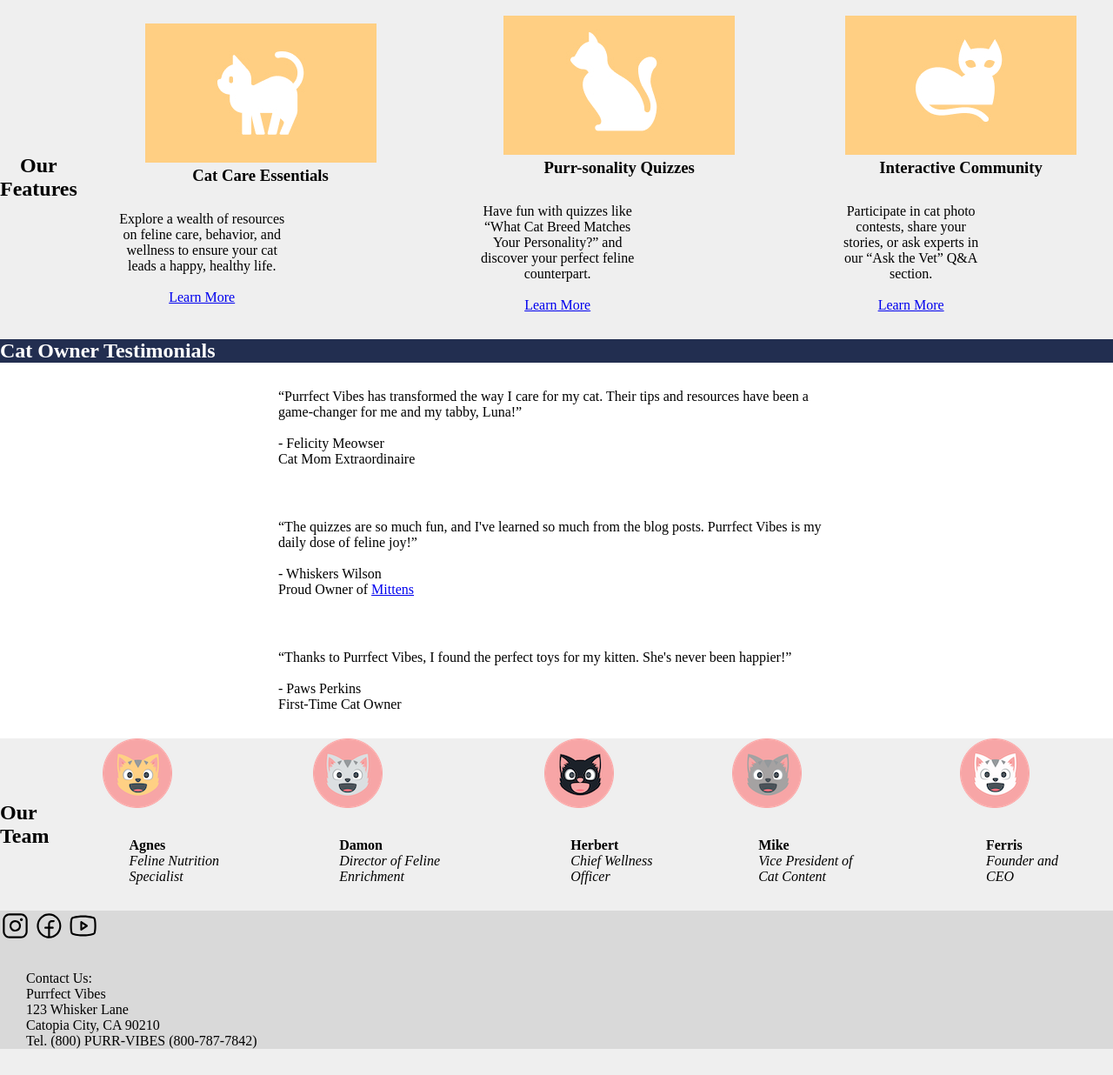
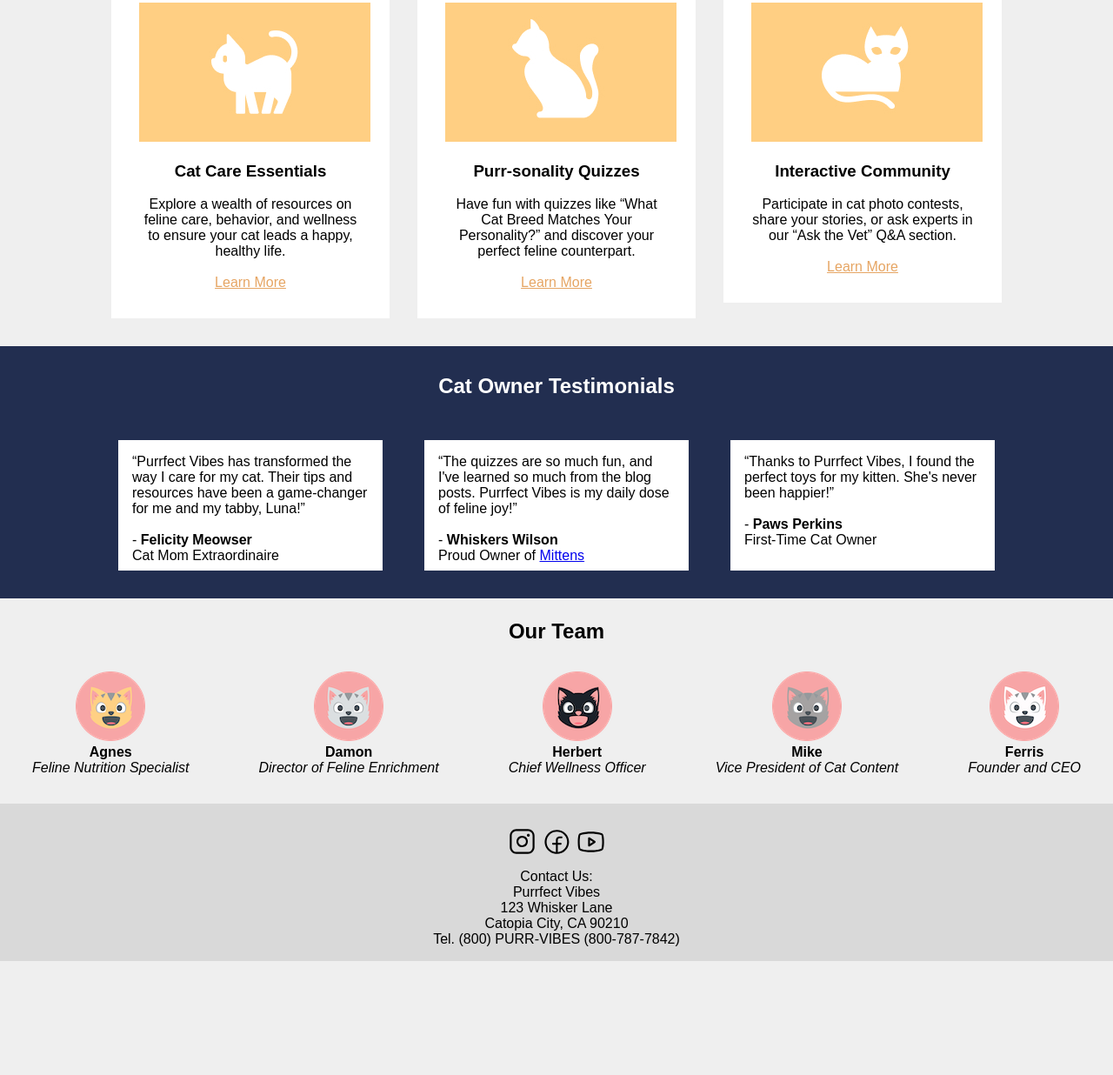
Before and after one commit to AltCtrlFly/COMM672_assignmentM6, a plain HTML site: page beginning/part2/index.html in a window 1280 px wide. Shown: the part 661-1897 px from the top of the page at 87% size. After the commit the page ends 1766 px from the top, so only its background shows below. Drawn offline with Linux system fonts and the light colour scheme.

Commit message:
css changes

```diff
--- a/beginning/part2/css/styles.css
+++ b/beginning/part2/css/styles.css
@@ -5,74 +5,131 @@
 }
 body {
   background-color: #efefef;
+  font-family: Arial, Helvetica, sans-serif;
 }
-nav ul {
+/* navigation */
+nav {
   display: flex;
+  justify-content: space-between;
+  margin: 1em;
+  padding: 1em;
+  align-items: center;
+}
+.nav ul {
+  list-style-type: none;
+  display: flex;
+  justify-content: flex-end;
   align-items: center;
   gap: 1em;
-  list-style-type: none;
 }
-nav li {
+.nav li {
+  display: flex;
   justify-content: flex-end;
-  margin-left: auto;
+  margin-right: 0;
+}
+.nav a {
+  text-decoration: none;
+  color: black;
 }
 .button {
   background-color: #e6a563;
   border-radius: 10px;
   padding: 5px 10px;
 }
+/* hero cat */
 .hero {
   background-color: #ffcf83;
   margin: 30px 0;
-  padding-top: 1.5em;
-  display: flex;
+  padding: 30px;
+  display:flex;
   justify-content: space-between;
   align-items: center;
 }
-.hero h1, p {
+.container {
+  align-items: center;
+}
+.hero h1, .hero p {
+  padding: 1em;
+  margin: 0 30px;
   width: 50%;
-  margin: 30px;
 }
 .hero-cat {
+  display: flex;
   width: 25%;
+  padding: 0 30px;
+}
+/* features */
+.features-header {
+  text-align: center;
 }
 .features {
   display: flex;
-  justify-content: space-between;
+  justify-content: center;
+  align-items: flex-start;
+  gap: 2em;
+  margin: 2em 0;
+}
+.feature-block {
+  background-color: white;
+  width: 25%;
   text-align: center;
-  align-items: center;
-  gap: 1em;
+  padding: 2em;
 }
-.features-block {
-  background-color: white;
+.feature-block h3 {
+  padding: 1em 0;
+}
+.features-header p {
+  flex-wrap: balance;
+}
+.feature-block a {
+  color: #e6a563;
+}
+/* testimonials */
+.testimonials {
+  background-color: #222e50;
+  padding: 2em;
+}
+.testimonials-header {
+  color: white;
+  text-align: center;
+  padding-bottom: 2em;
+}
+.testimonials .container {
   display: flex;
   justify-content: center;
-
-}
-.testimonials {
-  background-color: #222e50;
-}
-.testimonials h2 {
-  color: white;
+  gap: 3em;
 }
 .testimonial-block {
   background-color: white;
-  color: black;
-  display: flex;
-  justify-content: center;
-  align-items: center;
-  gap: 1em;
+  width: 25%;
+  height: 150px;
+  align-self: flex-start;
+  text-align: left;
+  padding: 1em;
 }
+/* team */
 .team {
   display: flex;
-  justify-content: center;
+  justify-content:center;
   align-items: center;
-  gap: 1em;
+  gap: 5em;
+  padding: 2em;
 }
-.team h2 {
-  display: flex;
-  justify-self: start;
+.team-block {
+  text-align: center;
+}
+.team-header {
+  text-align: center;
+  padding-top: 1em;
 }
 footer {
   background-color: #d9d9d9;
+  display: flex;
+  flex-direction: column;
+  align-items: center;
+  text-align: center;
+  padding: 1em;
 }
+.social-media {
+  padding: 10px;
+}
--- a/beginning/part2/index.html
+++ b/beginning/part2/index.html
@@ -7,10 +7,9 @@
 </head>
 <body>
     <header>
-        <div class="container">
-            <nav>
+        <nav class="nav">
+            <img class="logo" src="images/logo.png" alt="logo">
             <ul>
-                    <img class="logo" src="images/logo.png" alt="logo">
                 <li><a href="#">Home</a></li>
                 <li><a href="#">About Us</a></li>
                 <li><a href="#">Features</a></li>
@@ -18,17 +17,16 @@
                 <li><a href="#" class="button">Contact Us</a></li>
             </ul>
         </nav>
-        </div>
     </header>
     <section class="hero">
         <div class="container">
             <h1>Welcome to Purrfect Vibes!</h1>
             <p>At Purrfect Vibes, we are dedicated to creating a haven for cat enthusiasts by delivering engaging, high-quality content and fostering a vibrant, supportive community.</p>
+        </div>
         <img class="hero-cat" src="images/hero-cat.png" alt="hero cat">
-        </div>
     </section>
+    <h2 class="features-header">Our Features</h2>
     <section class="features">
-        <h2>Our Features</h2>
         <div class="feature-block">
             <img src="images/cat-care.jpg" alt="cat care">
             <h3>Cat Care Essentials</h3>
@@ -49,24 +47,24 @@
         </div>
     </section>
     <section class="testimonials">
+        <h2 class="testimonials-header">Cat Owner Testimonials</h2>
         <div class="container">
-            <h2>Cat Owner Testimonials</h2>
             <div class="testimonial-block">
                 <p><q>Purrfect Vibes has transformed the way I care for my cat. Their tips and resources have been a game-changer for me and my tabby, Luna!</q><br><br>
-                - Felicity Meowser<br>Cat Mom Extraordinaire</p>
+                - <b>Felicity Meowser</b><br>Cat Mom Extraordinaire</p><br><br>
             </div>
             <div class="testimonial-block">
                 <p><q>The quizzes are so much fun, and I've learned so much from the blog posts. Purrfect Vibes is my daily dose of feline joy!</q><br><br>
-                - Whiskers Wilson<br>Proud Owner of  <a href="http://www.mittens.com" target="_blank">Mittens</a></p>
+                - <b>Whiskers Wilson</b><br>Proud Owner of <a href="http://www.mittens.com" target="_blank">Mittens</a></p><br><br>
             </div>
             <div class="testimonial-block">
                 <p><q>Thanks to Purrfect Vibes, I found the perfect toys for my kitten. She's never been happier!</q><br><br>
-                - Paws Perkins<br>First-Time Cat Owner</p>
+                - <b>Paws Perkins</b><br>First-Time Cat Owner</p>
             </div>
         </div>
     </section>
+    <h2 class="team-header">Our Team</h2>
     <section class="team">
-        <h2>Our Team</h2>
         <div class="team-block">
             <img src="images/head-agnes.png" alt="Agnes"/>
             <p><strong>Agnes</strong><br>
```
Lines whose indentation alone changed are shown as unchanged.
